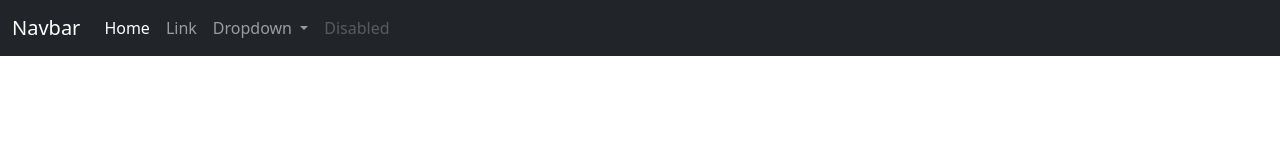
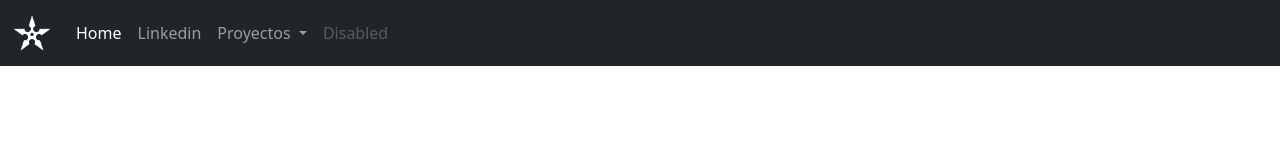
Before and after one commit to alexismoreno9811/ch26-web06-bootsrap, a plain HTML site: page index.html in a window 1280 px wide. Drawn offline with nearby package versions, Linux system fonts and the light colour scheme.

Commit message:
style: logo shuriken

```diff
--- a/assets/styles/main.css
+++ b/assets/styles/main.css
@@ -0,0 +1,3 @@
+.logo-shuriken{
+  max-height: 40px;
+}
--- a/index.html
+++ b/index.html
@@ -18,7 +18,8 @@
 
   <nav class="navbar navbar-expand-lg bg-dark" data-bs-theme="dark">
     <div class="container-fluid">
-      <a class="navbar-brand" href="#">Navbar</a>
+      <a class="navbar-brand" href="#"><img class="logo-shuriken" src="./assets/img/shuriken.png"
+          alt="shuriken logo"></a>
       <button class="navbar-toggler" type="button" data-bs-toggle="collapse" data-bs-target="#navbarSupportedContent"
         aria-controls="navbarSupportedContent" aria-expanded="false" aria-label="Toggle navigation">
         <span class="navbar-toggler-icon"></span>
@@ -29,14 +30,14 @@
             <a class="nav-link active" aria-current="page" href="#">Home</a>
           </li>
           <li class="nav-item">
-            <a class="nav-link" href="#">Link</a>
+            <a class="nav-link" href="https://www.linkedin.com/in/gil-alexis-moreno-trejo-95a427254/" target="_blank"">Linkedin</a>
           </li>
           <li class="nav-item dropdown">
             <a class="nav-link dropdown-toggle" href="#" role="button" data-bs-toggle="dropdown" aria-expanded="false">
-              Dropdown
+              Proyectos
             </a>
             <ul class="dropdown-menu">
-              <li><a class="dropdown-item" href="#">Action</a></li>
+              <li><a class="dropdown-item" href="#"></a>Action</li>
               <li><a class="dropdown-item" href="#">Another action</a></li>
               <li>
                 <hr class="dropdown-divider">
```
Also changed, not shown: assets/img/shuriken.png (added).
